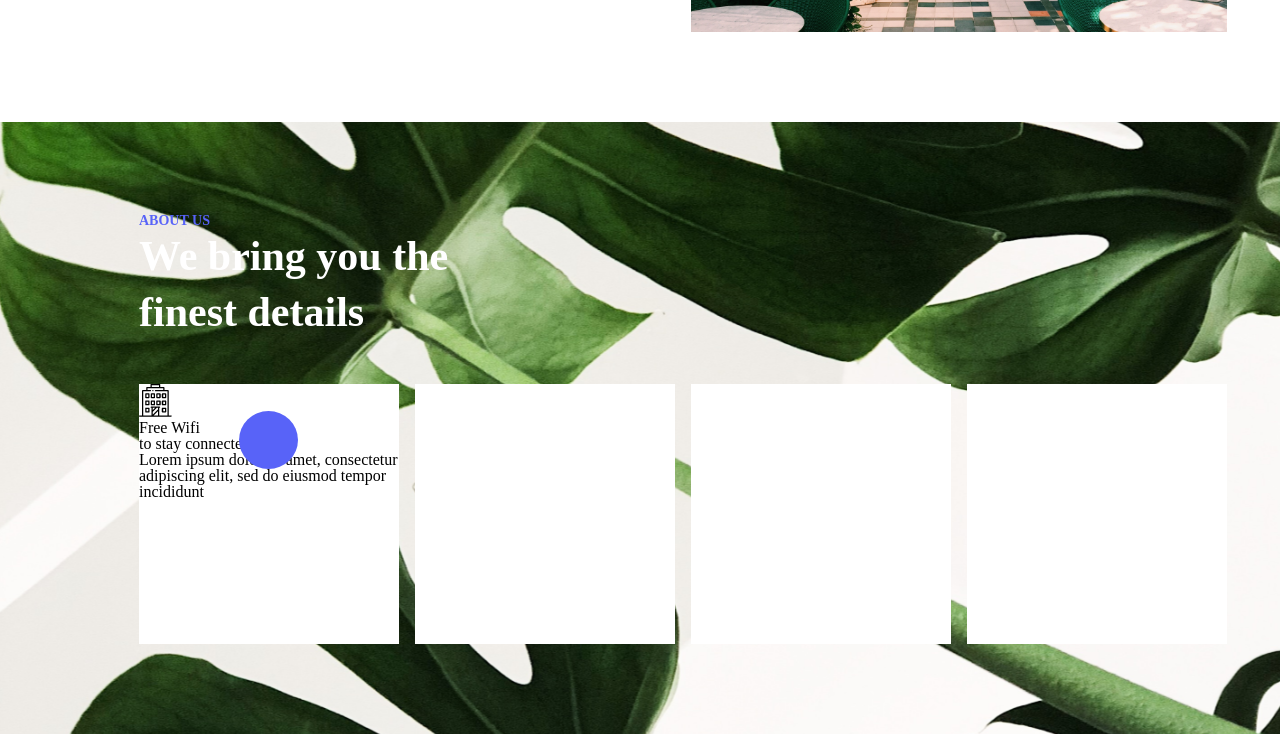
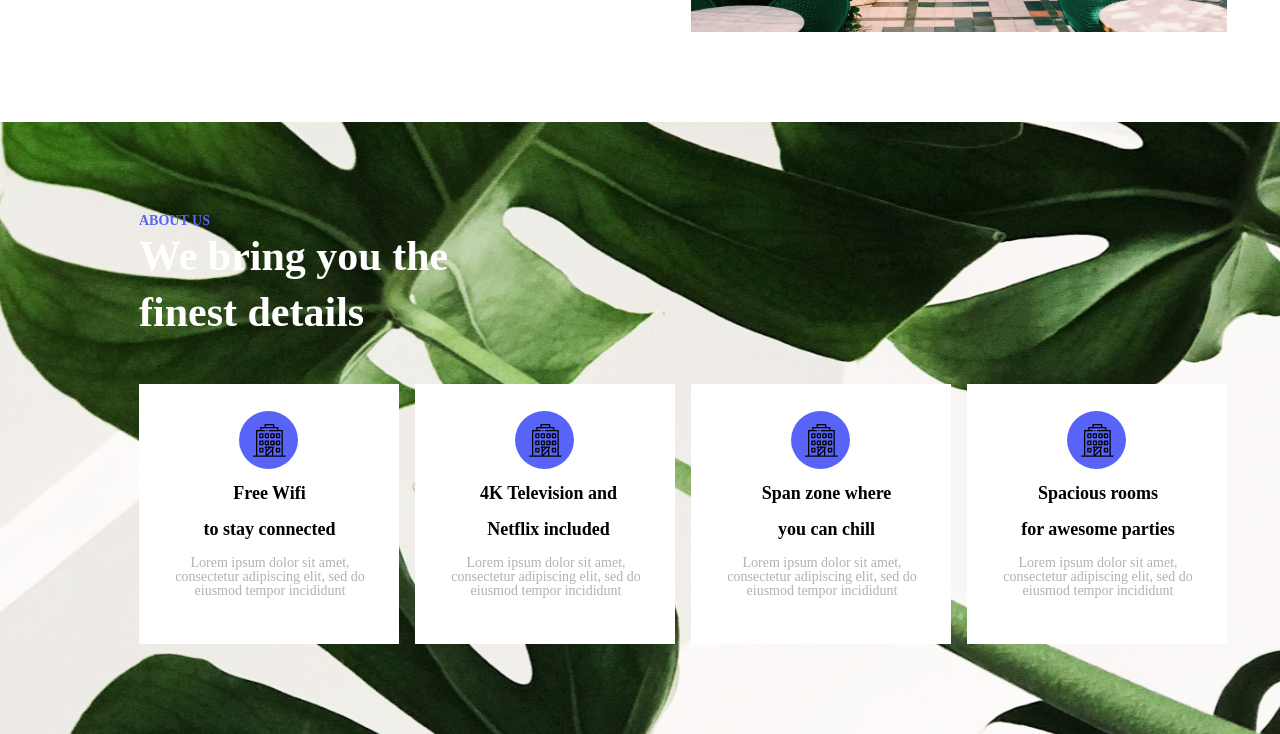
Before and after one commit to BekaBitarashvili/Project-1, a plain HTML site: page index.html in a window 1280 px wide. Shown: the part 843-1577 px from the top of the page. Drawn offline with Linux system fonts and the light colour scheme.

Commit message:
Full Content Without Responsive

```diff
--- a/css/style.css
+++ b/css/style.css
@@ -4,6 +4,7 @@
 	background-size: cover;
 	background-position: center;
 }
+
 .logo {
 	left: 0px;
     top: 0px;
@@ -244,6 +245,34 @@
 	left: 100px;
     top: 27px;
 }
+.hotel1 {
+    position: absolute;
+    width: 32.7px;
+    height: 32.7px;
+    left: 114px;
+    top: 40px;
+}
+.wifi {
+    left: 47px;
+    top: 100px;
+    position: absolute;
+    width: 167px;
+    text-align: center;
+    font-family: Poppins;
+    font-weight: bold;
+    font-size: 18px;
+}
+.last-p1 {
+    left: 20px;
+    top: 172px;
+    position: absolute;
+    width: 222px;
+    height: 62px;
+    text-align: center;
+    font-family: Poppins;
+    font-size: 14px;
+    color: #B1B1B1;
+}
 
 .box2 {
 	background-color: #fff;
@@ -253,6 +282,43 @@
 	left: 415px;
 	top: 262px;
 }
+.circle2 {
+    background-color: #5863F8;
+    width: 59px;
+    height: 58px;
+    border-radius: 50%;
+    position: absolute;
+    left: 100px;
+    top: 27px;
+}
+.hotel2 {
+    position: absolute;
+    width: 32.7px;
+    height: 32.7px;
+    left: 114px;
+    top: 40px;
+}
+.netflix {
+    left: 50px;
+    top: 100px;
+    position: absolute;
+    width: 167px;
+    text-align: center;
+    font-family: Poppins;
+    font-weight: bold;
+    font-size: 18px;
+}
+.last-p2 {
+    left: 20px;
+    top: 172px;
+    position: absolute;
+    width: 222px;
+    height: 62px;
+    text-align: center;
+    font-family: Poppins;
+    font-size: 14px;
+    color: #B1B1B1;
+}
 .box3 {
 	background-color: #fff;
 	width: 260px;
@@ -260,6 +326,43 @@
 	position: absolute;
 	left: 691px;
 	top: 262px;
+}
+.circle3 {
+    background-color: #5863F8;
+    width: 59px;
+    height: 58px;
+    border-radius: 50%;
+    position: absolute;
+    left: 100px;
+    top: 27px;
+}
+.hotel3 {
+    position: absolute;
+    width: 32.7px;
+    height: 32.7px;
+    left: 114px;
+    top: 40px;
+}
+.chill {
+    left: 52px;
+    top: 100px;
+    position: absolute;
+    width: 167px;
+    text-align: center;
+    font-family: Poppins;
+    font-weight: bold;
+    font-size: 18px;
+}
+.last-p3 {
+    left: 20px;
+    top: 172px;
+    position: absolute;
+    width: 222px;
+    height: 62px;
+    text-align: center;
+    font-family: Poppins;
+    font-size: 14px;
+    color: #B1B1B1;
 }
 .box4 {
 	background-color: #fff;
@@ -269,3 +372,42 @@
 	left: 967px;
 	top: 262px;
 }
+.circle4 {
+    background-color: #5863F8;
+    width: 59px;
+    height: 58px;
+    border-radius: 50%;
+    position: absolute;
+    left: 100px;
+    top: 27px;
+}
+.hotel4 {
+    position: absolute;
+    width: 32.7px;
+    height: 32.7px;
+    left: 114px;
+    top: 40px;
+}
+.rooms2 {
+    left: 36px;
+    top: 100px;
+    position: absolute;
+    height: 52px;
+    width: 190px;
+    text-align: center;
+    font-family: Poppins;
+    font-weight: bold;
+    font-size: 18px;
+    color: #000;
+}
+.last-p4 {
+    left: 20px;
+    top: 172px;
+    position: absolute;
+    width: 222px;
+    height: 62px;
+    text-align: center;
+    font-family: Poppins;
+    font-size: 14px;
+    color: #B1B1B1;
+}
--- a/index.html
+++ b/index.html
@@ -47,12 +47,27 @@
 			<div class="box1">
 				<div class="circle1"></div>
 				<img class="hotel1" src="images/hotel.png">
-				<h4>Free Wifi<br>to stay connected</h4>
-				<p>Lorem ipsum dolor sit amet, consectetur adipiscing elit, sed do eiusmod tempor incididunt</p>
+				<h4 class="wifi">Free Wifi<br><br>to stay connected</h4>
+				<p class="last-p1">Lorem ipsum dolor sit amet, consectetur adipiscing elit, sed do eiusmod tempor incididunt</p>
 			</div>
-			<div class="box2"></div>
-			<div class="box3"></div>
-			<div class="box4"></div>
+			<div class="box2">
+				<div class="circle2"></div>
+				<img class="hotel2" src="images/hotel.png">
+				<h4 class="netflix">4K Television and<br><br>Netflix included</h4>
+				<p class="last-p2">Lorem ipsum dolor sit amet, consectetur adipiscing elit, sed do eiusmod tempor incididunt</p>
+			</div>
+			<div class="box3">
+				<div class="circle3"></div>
+				<img class="hotel3" src="images/hotel.png">
+				<h4 class="chill">Span zone where<br><br>you can chill</h4>
+				<p class="last-p3">Lorem ipsum dolor sit amet, consectetur adipiscing elit, sed do eiusmod tempor incididunt</p>
+			</div>
+			<div class="box4">
+				<div class="circle4"></div>
+				<img class="hotel4" src="images/hotel.png">
+				<h4 class="rooms2">Spacious rooms<br><br>for awesome parties</h4>
+				<p class="last-p4">Lorem ipsum dolor sit amet, consectetur adipiscing elit, sed do eiusmod tempor incididunt</p>
+			</div>
 		</div>
 	</section>
 </body>
```
